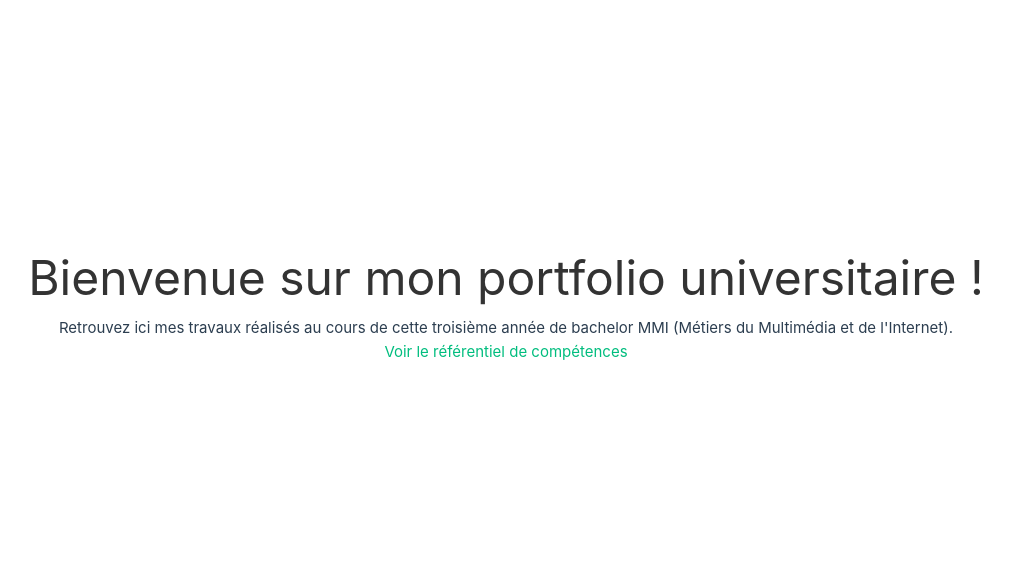
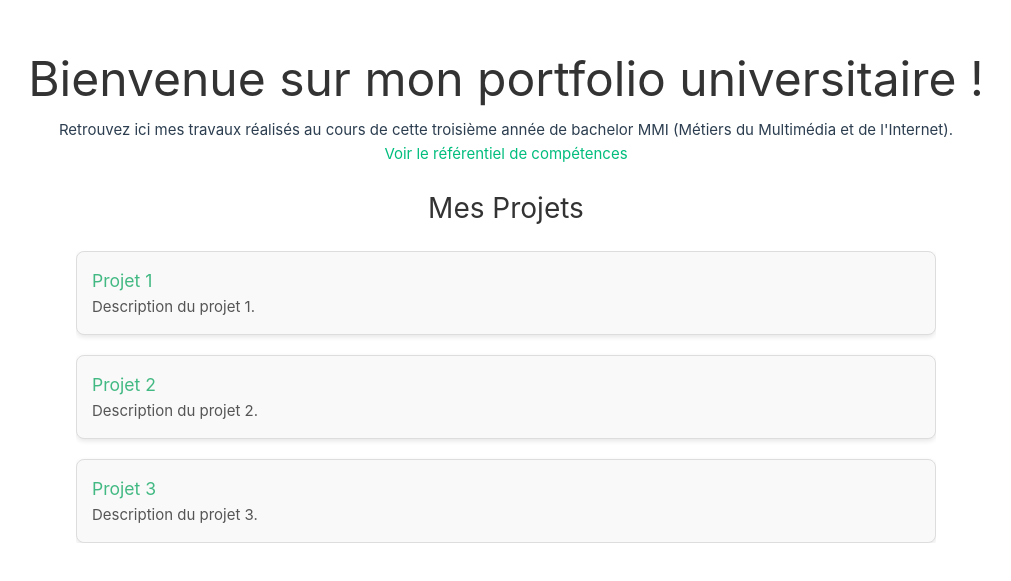
Before and after one commit to elaneg/portfolio_univ, a Vue app: page / in a window 1280 px wide. Shown: the part 123-704 px from the top of the page, without its empty margins (134-1145 px from the left). Built offline with nearby package versions, Linux system fonts and the light colour scheme.

Commit message:
feat/projet : intégration du composant projets

```diff
--- a/src/App.vue
+++ b/src/App.vue
@@ -1,11 +1,16 @@
 <script setup>
 import Accueil from "@/components/Accueil.vue";
+import Projets from "@/components/Projets.vue";
 </script>
 
 <template>
 
     <div class="accueil">
         <Accueil/>
+    </div>
+
+    <div class="projets">
+        <Projets />
     </div>
 
 
--- /dev/null
+++ b/src/components/Projets.vue
@@ -0,0 +1,68 @@
+<template>
+    <div class="projets-container">
+        <h2>Mes Projets</h2>
+        <div class="projets-list">
+            <div class="projet" v-for="(projet, index) in projets" :key="index">
+                <h3>{{ projet.titre }}</h3>
+                <p>{{ projet.description }}</p>
+            </div>
+        </div>
+    </div>
+</template>
+
+<script>
+export default {
+    name: "Projets",
+    data() {
+        return {
+            projets: [
+                { titre: "Projet 1", description: "Description du projet 1." },
+                { titre: "Projet 2", description: "Description du projet 2." },
+                { titre: "Projet 3", description: "Description du projet 3." },
+                // Ajoutez d'autres projets ici
+            ],
+        };
+    },
+};
+</script>
+
+<style scoped>
+.projets-container {
+    width: 90%;
+    margin: 0 auto;
+    padding: 20px 0;
+}
+
+.projets-container h2 {
+    text-align: center;
+    margin-bottom: 20px;
+    font-size: 28px;
+    color: #333;
+}
+
+.projets-list {
+    display: flex;
+    flex-direction: column;
+    gap: 20px;
+    max-height: 500px; /* Limite la hauteur de la liste pour permettre le défilement */
+    overflow-y: auto; /* Active le défilement vertical si nécessaire */
+}
+
+.projet {
+    padding: 15px;
+    background-color: #f9f9f9;
+    border: 1px solid #ddd;
+    border-radius: 8px;
+    box-shadow: 0 2px 5px rgba(0, 0, 0, 0.1);
+}
+
+.projet h3 {
+    margin-top: 0;
+    color: #42b983;
+}
+
+.projet p {
+    margin-bottom: 0;
+    color: #555;
+}
+</style>
```
